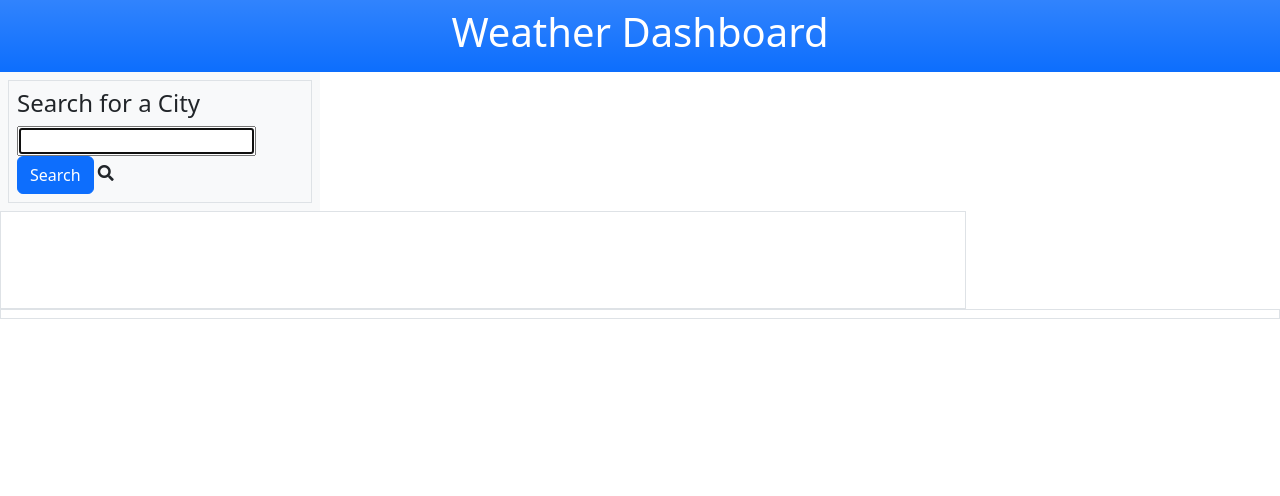
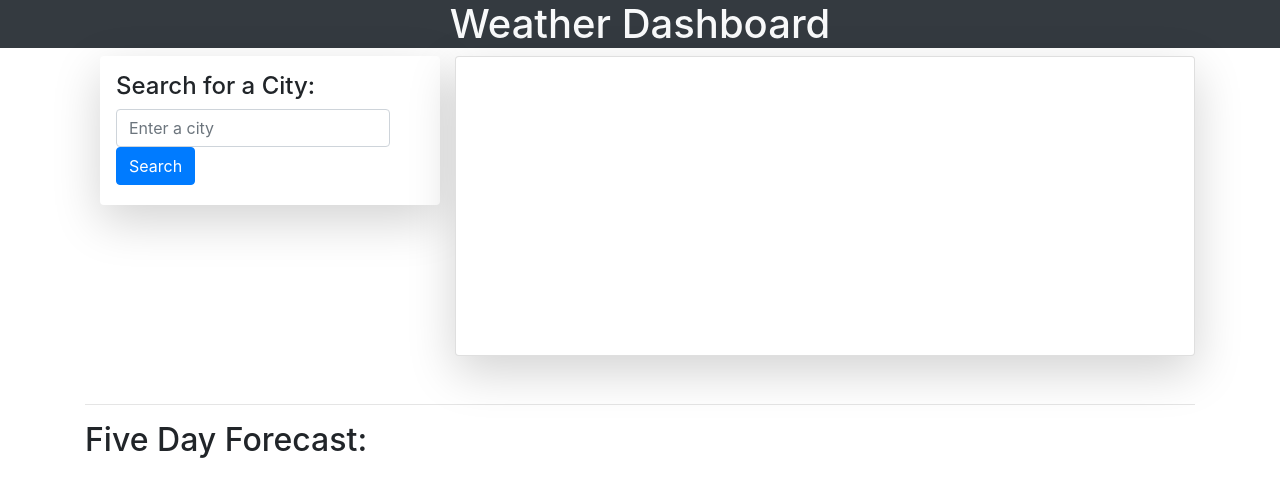
Before and after one commit to jessica-calderon/weather-dashboard, a plain HTML site: page index.html in a window 1280 px wide. Drawn offline with nearby package versions, Linux system fonts and the light colour scheme.

Commit message:
revamp html and js

```diff
--- a/assets/css/style.css
+++ b/assets/css/style.css
@@ -0,0 +1,4 @@
+.width-style {
+    width: 710;
+    height: 300px;
+}
--- a/assets/js/index.js
+++ b/assets/js/index.js
@@ -1,6 +1,6 @@
 // apiKey = "8146fc372939ba1529f0cee4a074681a";
 
-// search button logic
+// city search logic
 function cityLocator() {
     var city = $("#city-search")[0].value.trim();
     var apiUrl = "https://api.openweathermap.org/data/2.5/weather?q=" + city + "&units=imperial&appid=8146fc372939ba1529f0cee4a074681a";
@@ -37,13 +37,15 @@ function cityLocator() {
         }
     })
 }
+
+
 // display current and future weather for that city
 function currentWeather(data) {
     $("weather-results").addClass("visible");
     // pull and display current weather icon
     $("#weather-icon")[0].src = "http://openweathermap.org/img/wn/" + data.current.weather[0].icon + "@2x.png";
-    // convert current temp to a fixed single value string and display in farenheit in html
-    $(".temp")[0].textContent = "Temperature: " data.current.temp.toFixed(1) + "\u2109";
+    /* // convert current temp to a fixed single value string and display in farenheit in html
+    $(".temp")[0].textContent = "Temperature: " data.current.temp.toFixed(1) + "\u2109"; */
     // pull and display current humidity levels
     $(".humidity")[0].textContent = "Humidity: " + data.current.humidity + "% ";
     // pull current wind speed and convert to single digit string and display
@@ -56,8 +58,14 @@ function currentWeather(data) {
             $(".uv")
         } */
 }
+// search button logic
+$(".search-btn").on("click", function (event) {
+    event.preventDefault();
+    console.log("click");
+    cityLocator();
+    $("#city-search-form")[0].reset();
 
-
+})
 
 // save search history to localstorage
 
--- a/index.html
+++ b/index.html
@@ -4,53 +4,44 @@
     <meta charset="UTF-8">
     <meta http-equiv="X-UA-Compatible" content="IE=edge">
     <meta name="viewport" content="width=device-width, initial-scale=1.0">
-    <!-- CSS only -->
-    <link href="https://cdn.jsdelivr.net/npm/bootstrap@5.2.0-beta1/dist/css/bootstrap.min.css" rel="stylesheet">
-    <link rel="stylesheet" href="https://cdnjs.cloudflare.com/ajax/libs/font-awesome/5.11.2/css/all.min.css">
     <link rel="stylesheet" href="./assets/css/style.css">
+    <link rel="stylesheet" href="https://use.fontawesome.com/releases/v5.8.1/css/all.css" />
+    <link rel="stylesheet" href="https://stackpath.bootstrapcdn.com/bootstrap/4.3.1/css/bootstrap.min.css">
     <title>Weather Dashboard</title>
 </head>
 <body>
-    <header class="text-white text-center p-2 bg-primary bg-gradient">
+    <div class="container-fluid bg-dark text-light text-center">
         <h1>Weather Dashboard</h1>
-    </header>
-    <main class="container-fluid">
-        <!-- city search -->
-        <div class="row">
-            <div class="bg-light search-column col-12 col-md-3 p-2">
-            <form id="city-search-form" class="border p-2">
-                <label for="search" id="search">
-            <h4>Search for a City</h4>
-                </label>
-                <input type="search" id="city-search" class="form-input" autofocus="true"/><button type="submit" class="btn btn-primary">Search</button>
-                <i class="fas fa-search"></i>
-            </form>
-        </div>
-        <div class="weather-results">
-        <div class="col-12 col-md-9">
-            <div class = "row city border" id = "results">
-                <div class="col-12">
-                    <h2 id="search-results"></h2>
-                    <img src="" id="weather-icon">
-                    </div>
-                    <div><p class="temp"></p></div>
-                    <div><p class="humidity"></p></div>
-                    <div><p class="wind"></p></div>
-                    <div><p class="uv"></p></div>
-                </div>
+    </div>
+    <div class="container">
+        <div>
+            <div class="col-4 float-left">
+                <!-- search section -->
+                <nav class="navbar bg-light mb-5 p-3 bg-light navbar-light shadow-lg bg-white rounded">
+                    <h4>Search for a City:</h4>
+                        <form class="form-inline">
+                            <input id="city-search" class="form-control mr-sm-2" type="search" placeholder="Enter a city">
+                            <button id="search-btn" class="btn btn-primary my-sm-0 my-2" type="submit">Search</button>
+                        </form>
+                        <!-- localStorage search results -->
+                        <form id="local-search" class="mt-1">
+                        </form>
+                </nav>
             </div>
-        <div id="forecast" class="border row">
-            <h2 id="forecast-header" class="col-12"></h2>
-            <div id="forecast-section" class="d-flex"></div>
-          </div>
+            <!-- weekly forecast -->
+            <div class="width-style card text-dark bg-light p-2 p-3 rem shadow-lg mb-5 rounded bg-white">
+                <div id="forecast"></div>
+                <div id="uv-levels"></div>
+            </div>
+            <hr>
+            <h2>Five Day Forecast:</h2>
+            <div id="weekly" class="row">
+            </div>
         </div>
     </div>
 </div>
-    </main>
-    <!-- jquery, script, and moment src -->
-    <script src="https://cdnjs.cloudflare.com/ajax/libs/jquery/3.4.1/jquery.min.js"></script>
-    <script src="https://cdnjs.cloudflare.com/ajax/libs/twitter-bootstrap/4.3.1/js/bootstrap.min.js"></script>
-    <script src="https://cdnjs.cloudflare.com/ajax/libs/moment.js/2.27.0/moment.min.js"></script>
-    <script src="./assets/js/index.js"></script>
+<script src="https://cdnjs.cloudflare.com/ajax/libs/jquery/3.2.1/jquery.min.js"></script>
+<script src="https://cdnjs.cloudflare.com/ajax/libs/popper.js/1.14.7/umd/popper.min.js"></script>
+<script src="./assets/js/index.js"></script>
 </body>
 </html>
```
